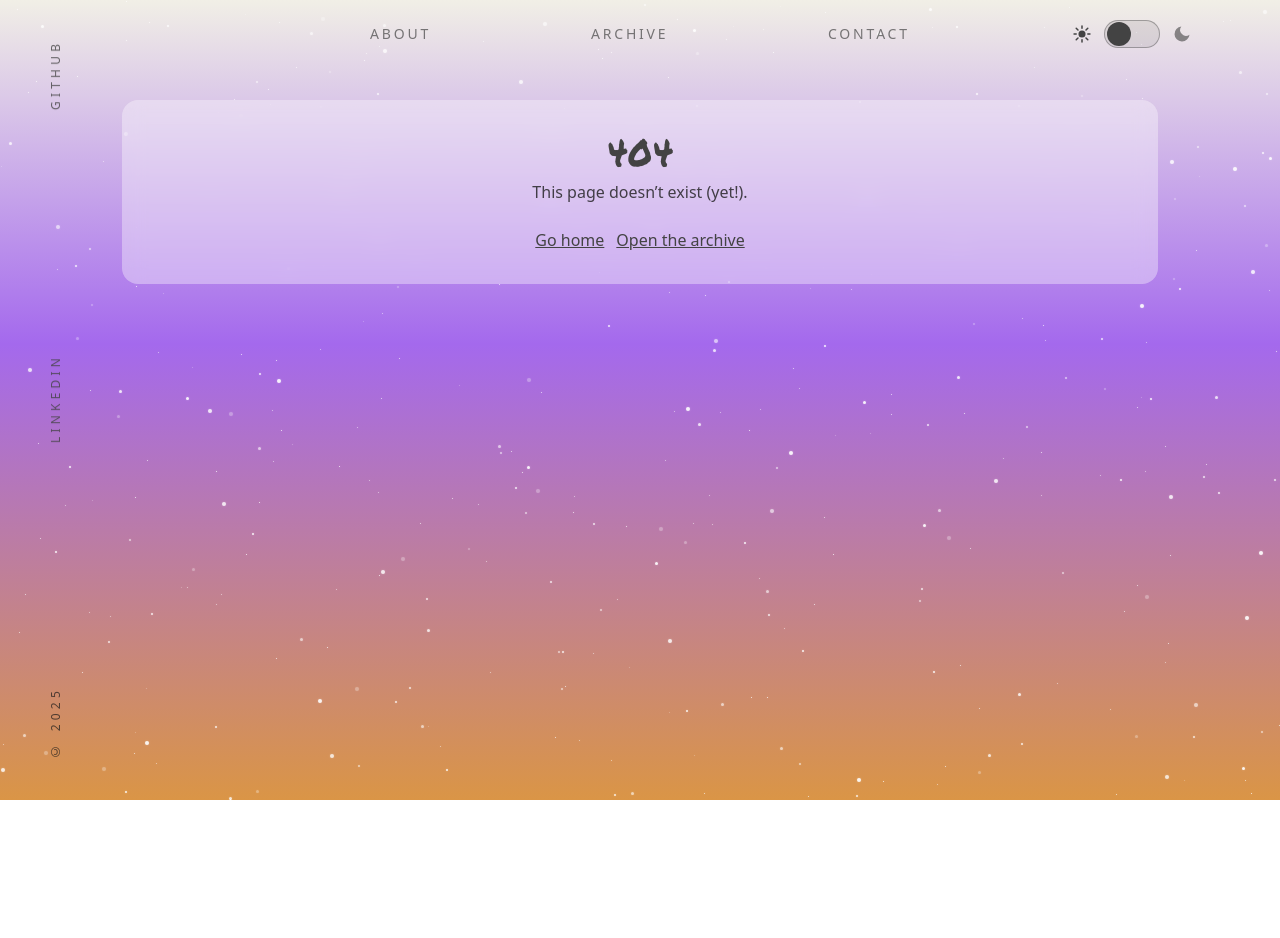
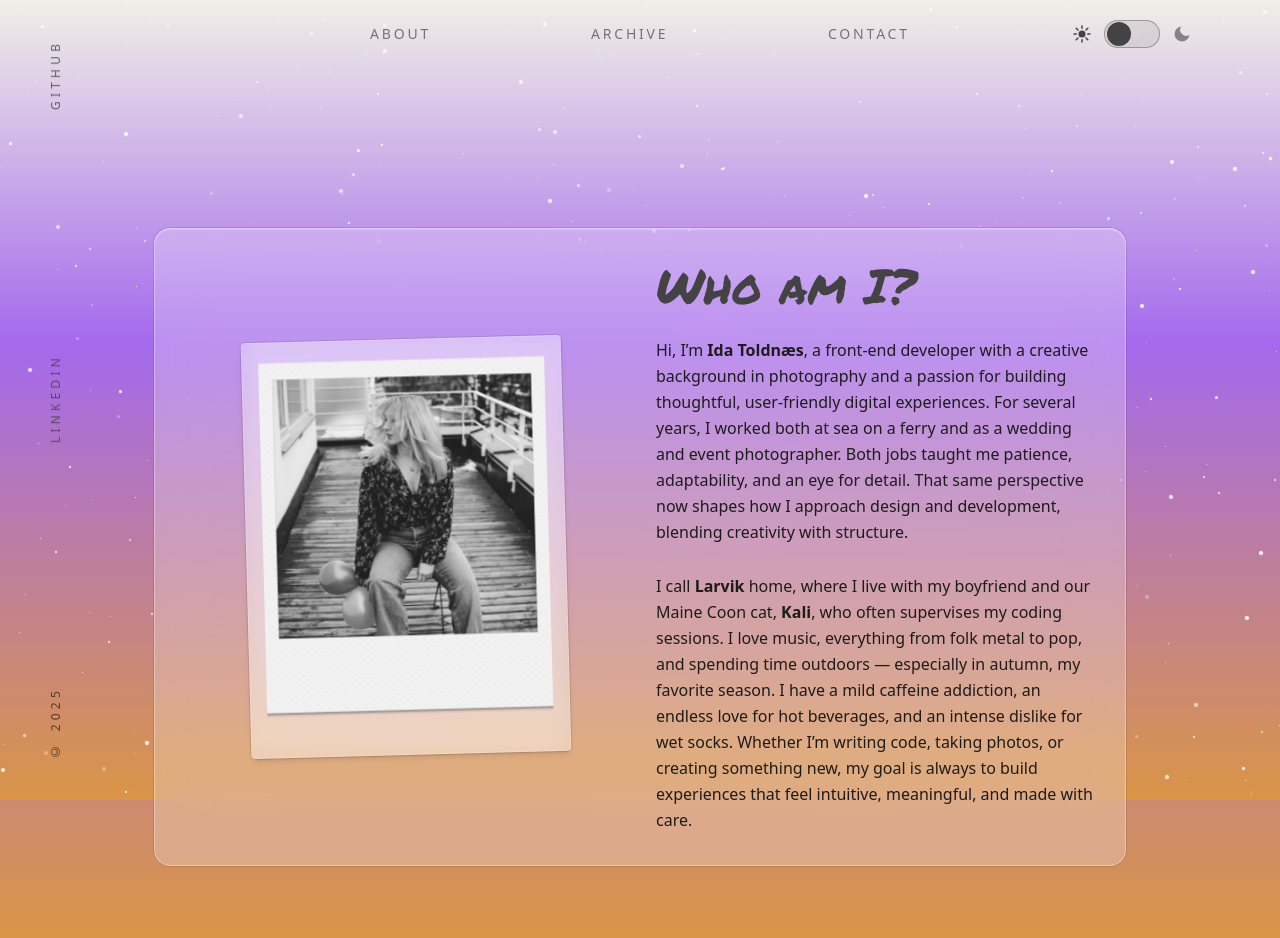
Before and after one commit to idatold/Portfolio-2, a React (Vite) app: page /about in a window 1280 px wide. Before the commit this address had no page. Before the commit the page ends 800 px from the top, so only its background shows below. Built offline with nearby package versions, Linux system fonts and the light colour scheme.

Commit message:
about page added, forgot to switch branch

```diff
--- a/src/App.jsx
+++ b/src/App.jsx
@@ -1,11 +1,11 @@
-// src/App.jsx
 import { BrowserRouter, Routes, Route } from "react-router-dom";
 import Header from "./components/Header.jsx";
 import SideFooter from "./components/SideFooter.jsx";
-import Starfield from "./components/Starfield.jsx"; // make sure this matches your filename
+import Starfield from "./components/StarField.jsx"; // file = StarField.jsx, function = Starfield
 import Home from "./routes/Home.jsx";
 import Archive from "./routes/Archive.jsx";
 import ProjectDetail from "./routes/ProjectDetail.jsx";
+import About from "./routes/About.jsx"; // <- new
 import NotFound from "./routes/NotFound.jsx";
 
 export default function App() {
@@ -22,6 +22,9 @@ export default function App() {
         >
           <Routes>
             <Route path="/" element={<Home />} />
+
+            {/* About */}
+            <Route path="/about" element={<About />} />
 
             {/* Archive index */}
             <Route path="/archive" element={<Archive />} />
--- a/src/components/Header.jsx
+++ b/src/components/Header.jsx
@@ -5,9 +5,9 @@ import ThemeToggle from "./ThemeToggle";
 import MobileMenu from "./MobileMenu";
 
 const LINKS = [
-  { href: "/#about", label: "About" },
+  { href: "/about", label: "About" },   // route
   { href: "/archive", label: "Archive" }, // route
-  { href: "/#contact", label: "Contact" },
+  { href: "/#contact", label: "Contact" }, // hash anchor
 ];
 
 export default function Header() {
@@ -23,7 +23,8 @@ export default function Header() {
         {/* DESKTOP NAV */}
         <nav className="hidden md:flex justify-self-center items-center uppercase tracking-[0.2em] text-sm gap-x-[6rem] lg:gap-x-[8rem] xl:gap-x-[10rem] 2xl:gap-x-[12rem]">
           {LINKS.map((l) =>
-            l.href.startsWith("/archive") ? (
+            // Use <Link> for SPA routes (no hash), <a> for hash anchors.
+            l.href.startsWith("/") && !l.href.includes("#") ? (
               <Link
                 key={l.href}
                 to={l.href}
--- /dev/null
+++ b/src/routes/About.jsx
@@ -0,0 +1,87 @@
+import idaAbout from "../assets/ida-about.jpg"; // <- replace with your actual filename
+// If you keep the same "polaroid" look as Home, this will feel like a sibling screen.
+
+export default function About() {
+  return (
+    <section
+      className="relative z-10 mx-auto max-w-[1100px]
+        px-2 py-6 sm:px-6 sm:py-8 lg:px-8 lg:py-10 mt-22
+        overflow-visible"
+    >
+      <div
+        className="
+          grid grid-cols-1 lg:grid-cols-2 gap-5 sm:gap-7 lg:gap-8 items-stretch isolate
+          rounded-lg sm:rounded-2xl p-3 sm:p-6 lg:p-8
+          ring-1 ring-black/10 dark:ring-white/20
+          bg-white/25 dark:bg-white/5
+          backdrop-blur-xl
+          shadow-[inset_0_1px_1px_rgba(255,255,255,0.3)]
+          border border-white/30 dark:border-white/10
+          overflow-visible
+        "
+      >
+        {/* Left: polaroid (desktop) */}
+        <div className="order-2 lg:order-1 lg:h-full hidden lg:flex items-center justify-center">
+          <div className="relative w-full max-w-[320px] bg-white/30 dark:bg-white/5 rounded-sm shadow-md ring-1 ring-black/10 dark:ring-white/10 rotate-[-1.5deg] px-4 pt-4 pb-10 backdrop-blur-md border border-white/20 dark:border-white/10">
+            <img
+              src={idaAbout}
+              alt="Portrait of Ida Toldnæs"
+              className="block w-full aspect-[4/5] object-cover [filter:grayscale(100%)]"
+              loading="lazy"
+              decoding="async"
+            />
+          </div>
+        </div>
+
+        {/* Right: text stack + mobile image */}
+        <div className="order-1 lg:order-2 lg:h-full flex">
+          <div
+            className="
+              flex flex-col justify-center gap-6 sm:gap-7
+              w-full max-w-prose
+              items-center lg:items-start
+              text-center lg:text-left
+              mx-auto lg:mx-0
+            "
+          >
+            {/* Mobile polaroid */}
+            <div className="lg:hidden w-full overflow-visible">
+              <div className="relative w-full max-w-[320px] mx-auto bg-white/30 dark:bg-white/5 rounded-sm shadow-md ring-1 ring-black/10 dark:ring-white/10 rotate-[-1.5deg] px-4 pt-4 pb-10 backdrop-blur-md border border-white/20 dark:border-white/10">
+                <img
+                  src={idaAbout}
+                  alt="Portrait of Ida Toldnæs"
+                  className="block w-full aspect-[4/5] object-cover [filter:grayscale(100%)]"
+                  loading="lazy"
+                  decoding="async"
+                />
+              </div>
+            </div>
+
+            <h1 className="text-4xl sm:text-5xl">Who am I?</h1>
+
+            <p className="leading-relaxed">
+              Hi, I’m <strong>Ida Toldnæs</strong>, a front-end developer with a
+              creative background in photography and a passion for building
+              thoughtful, user-friendly digital experiences. For several years,
+              I worked both at sea on a ferry and as a wedding and event
+              photographer. Both jobs taught me patience, adaptability, and an
+              eye for detail. That same perspective now shapes how I approach
+              design and development, blending creativity with structure.
+            </p>
+
+            <p className="leading-relaxed">
+              I call <strong>Larvik</strong> home, where I live with my boyfriend
+              and our Maine Coon cat, <strong>Kali</strong>, who often supervises
+              my coding sessions. I love music, everything from folk metal to
+              pop, and spending time outdoors — especially in autumn, my favorite
+              season. I have a mild caffeine addiction, an endless love for hot
+              beverages, and an intense dislike for wet socks. Whether I’m writing
+              code, taking photos, or creating something new, my goal is always to
+              build experiences that feel intuitive, meaningful, and made with care.
+            </p>
+          </div>
+        </div>
+      </div>
+    </section>
+  );
+}
```
Also changed, not shown: src/assets/ida-about.jpg (added).
